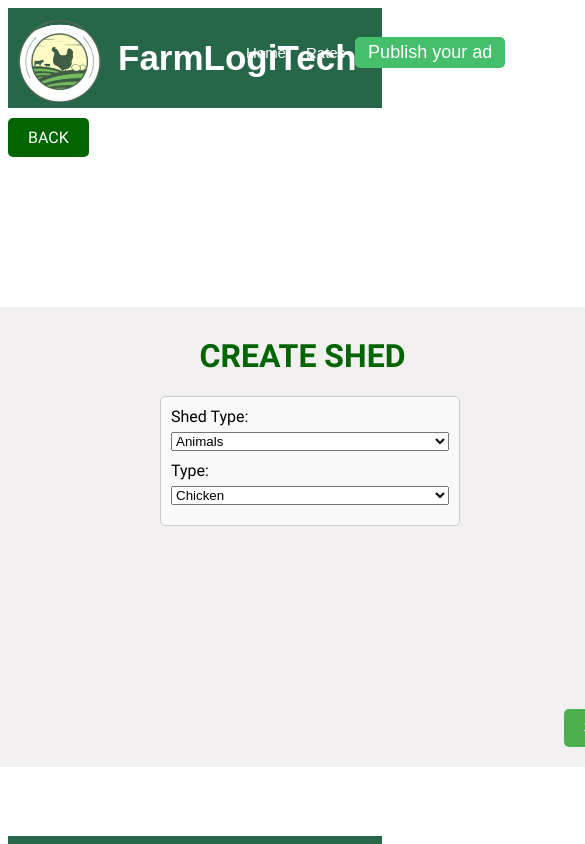
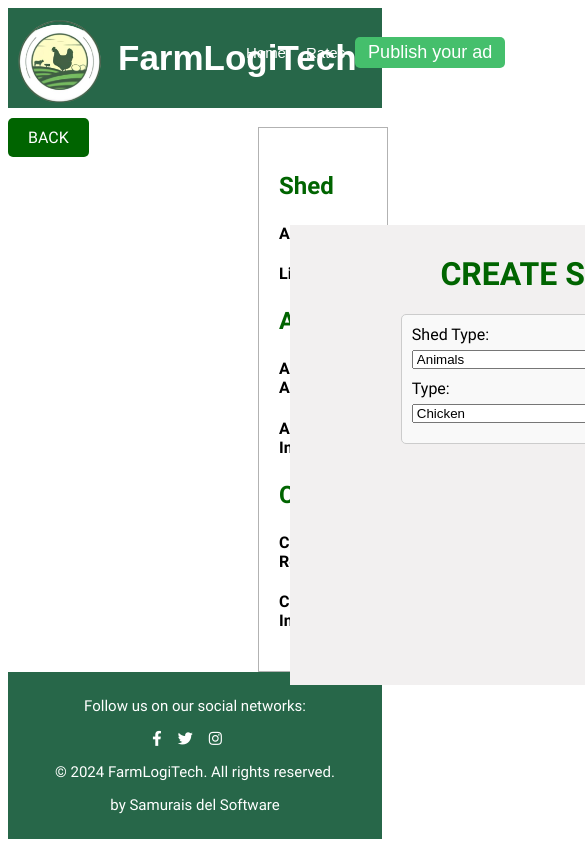
Before and after one commit to Aplicaciones-Web-WX55-Group-S-del-Softw/frontend-application, a Vue app: page /shed/new in a window 390 px wide. Shown: the top 844 px of the page, 585 px wide, since content can reach past the window. Built offline with nearby package versions, Linux system fonts and the light colour scheme.

Commit message:
fix: fixed responsive in addanimals.component.vue

```diff
--- a/src/public/components/detail-idebar.vue
+++ b/src/public/components/detail-idebar.vue
@@ -68,6 +68,33 @@ export default {};
   color: black;
 }
 
+/* Responsive styles */
+@media screen and (max-width: 768px) {
+  .center-container {
+    margin-top: 0;
+    margin-bottom: 0;
+    margin-left: 0;
+  }
+
+  .wrapper {
+    margin-top: 0;
+    margin-right: 0;
+  }
+
+  .container {
+    grid-template-columns: 1fr;
+  }
+
+  .item {
+    padding: 0.5rem;
+  }
+
+  .monitoring-cards-container {
+    grid-template-columns: 1fr;
+    gap: 20px;
+  }
+}
+
 h2 {
   font-weight: bold;
   font-size: 50px;
@@ -79,7 +106,34 @@ h2 {
   margin: 0;
   color: black;
 }
+/* Default styles for large screens */
+.container {
+  display: grid;
+  grid-template-columns: repeat(3, 1fr);
+  gap: 1rem;
+}
 
+.item {
+  padding: 1rem;
+}
+
+/* Styles for medium screens */
+@media screen and (max-width: 992px) {
+  .container {
+    grid-template-columns: repeat(2, 1fr);
+  }
+}
+
+/* Styles for small screens */
+@media screen and (max-width: 768px) {
+  .container {
+    grid-template-columns: 1fr;
+  }
+
+  .item {
+    padding: 0.5rem;
+  }
+}
 .monitoring-cards-container {
   display: grid;
   grid-template-columns: repeat(2, 1fr);
--- a/src/public/pages/addanimals.component.vue
+++ b/src/public/pages/addanimals.component.vue
@@ -80,10 +80,9 @@ export default {
   font-size: 2em;
 }
 
-/* Responsive styles */
 @media screen and (max-width: 768px) {
   .flex-container {
-    flex-direction: column;
+    flex-direction: row;
     margin-left: 0;
   }
 
@@ -97,6 +96,17 @@ export default {
   .title-color {
     margin-left: 0;
     text-align: center;
+    display: inline-block;
+  }
+
+  .back-button {
+    position: relative;
+    z-index: 9999;
+  }
+
+  .inputs-add {
+    margin-top: 10%;
   }
 }
+
 </style>
--- a/src/public/pages/detailed-monitoring.component.vue
+++ b/src/public/pages/detailed-monitoring.component.vue
@@ -39,7 +39,7 @@ export default {
           <div class="emergency-container">
             <router-link to="/emergency/new">
 
-            <img class="emergency-img" src="../../assets/emergency.png" alt="Emergencia">
+              <img class="emergency-img" src="../../assets/emergency.png" alt="Emergencia">
             </router-link>
 
             <h2>Emergency</h2>
@@ -221,6 +221,34 @@ export default {
   margin-left: 20px;
 }
 
+@media screen and (max-width: 1200px) {
+  .center-container {
+    margin-left: 0;
+  }
 
+  .monitoring-cards-container, .emergency-cards-container {
+    grid-template-columns: repeat(1, 1fr);
+    gap: 20px;
+  }
+
+  .emergency-card .emergency-container, .emergency-card .inventory-container, .monitoring-card .weather-container, .monitoring-card .task-container {
+    margin-left: 0;
+  }
+
+  @media screen and (max-width: 1200px) {
+    .center-container {
+      margin-left: 0;
+    }
+
+    .monitoring-cards-container, .emergency-cards-container {
+      grid-template-columns: repeat(1, 1fr);
+      gap: 20px;
+    }
+
+    .emergency-card .emergency-container, .emergency-card .inventory-container, .monitoring-card .weather-container, .monitoring-card .task-container {
+      margin-left: 0;
+    }
+  }
+}
 
 </style>
--- a/src/public/pages/listanimals.component.vue
+++ b/src/public/pages/listanimals.component.vue
@@ -81,6 +81,7 @@ export default {
 </template>
 
 <style scoped>
+
 SearchBar{
   margin:50px;
 }
@@ -143,4 +144,43 @@ th {
   margin-left:28%;
   margin-bottom:10px;
 }
+
+.center-container {
+  display: flex;
+  flex-direction: column;
+  justify-content: center;
+  margin: auto;
+}
+
+.monitoring-cards-container, .emergency-cards-container {
+  display: grid;
+  grid-template-columns: repeat(auto-fill, minmax(20vw, 1fr));
+  gap: 5vw;
+  justify-items: center;
+}
+
+.monitoring-card, .emergency-card {
+  height: 10vw;
+  margin: 1vw;
+  padding: 0.5vw;
+  display: flex;
+  justify-content: center;
+  flex-direction: column;
+  align-items: center;
+}
+
+@media screen and (max-width: 1200px) {
+  .center-container {
+    margin: 0;
+  }
+
+  .monitoring-cards-container, .emergency-cards-container {
+    grid-template-columns: repeat(auto-fill, minmax(15vw, 1fr));
+    gap: 2vw;
+  }
+
+  .emergency-card .emergency-container, .emergency-card .inventory-container, .monitoring-card .weather-container, .monitoring-card .task-container {
+    margin-left: 0;
+  }
+}
 </style>
```
